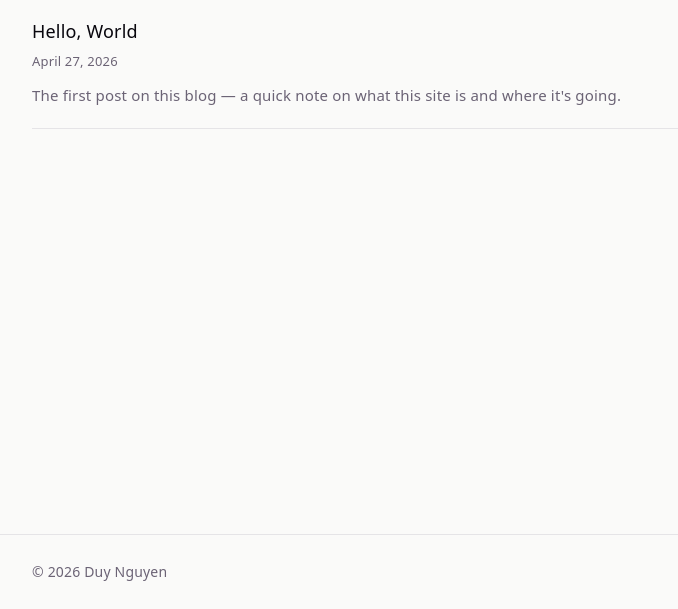
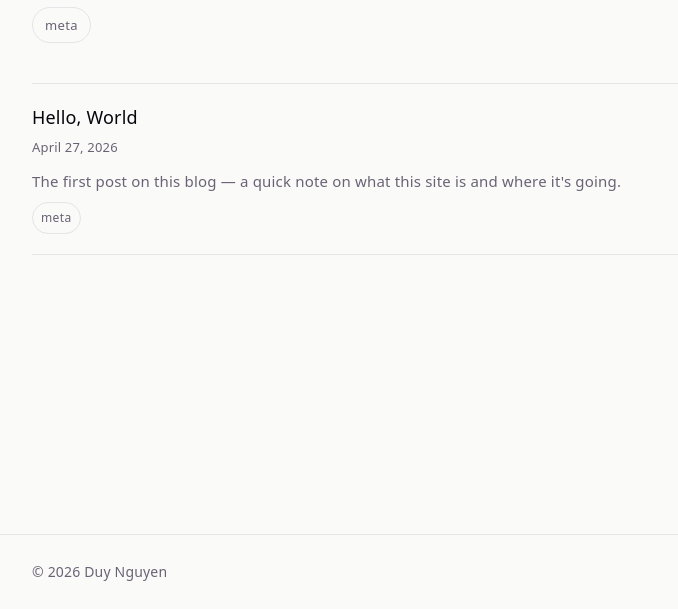
Before and after one commit to duy123321/duys-blog, an Astro site: page /blog in a window 1280 px wide. Shown: the part 191-800 px from the top of the page, without its empty margins (77-755 px from the left). Built offline with nearby package versions, Linux system fonts and the light colour scheme; Astro itself is replaced by a stand-in of ours.

Commit message:
added tags

```diff
--- a/src/content.config.ts
+++ b/src/content.config.ts
@@ -9,6 +9,7 @@ const blog = defineCollection({
     date: z.coerce.date(),
     description: z.string(),
     draft: z.boolean().default(false),
+    tags: z.array(z.string()).optional().default([]),
   }),
 });
 
--- a/src/content/blog/hello-world.md
+++ b/src/content/blog/hello-world.md
@@ -3,6 +3,7 @@ title: "Hello, World"
 date: 2026-04-27
 description: "The first post on this blog — a quick note on what this site is and where it's going."
 draft: false
+tags: ["meta"]
 ---
 
 Welcome to the blog. This is where I write about software, side projects, and whatever else I find interesting.
--- a/src/layouts/BlogPost.astro
+++ b/src/layouts/BlogPost.astro
@@ -5,9 +5,10 @@ interface Props {
   title: string;
   date: Date;
   description: string;
+  tags?: string[];
 }
 
-const { title, date, description } = Astro.props;
+const { title, date, description, tags = [] } = Astro.props;
 
 const formattedDate = date.toLocaleDateString('en-US', {
   year: 'numeric',
@@ -23,6 +24,13 @@ const formattedDate = date.toLocaleDateString('en-US', {
       <time datetime={date.toISOString().split('T')[0]} class="post-date">
         {formattedDate}
       </time>
+      {tags.length > 0 && (
+        <div class="post-tags">
+          {tags.map((tag) => (
+            <a href={`/tags/${tag}`} class="tag">{tag}</a>
+          ))}
+        </div>
+      )}
     </header>
     <div class="post-body">
       <slot />
@@ -47,6 +55,29 @@ const formattedDate = date.toLocaleDateString('en-US', {
     color: var(--text);
     font-size: 14px;
     letter-spacing: 0.02em;
+  }
+
+  .post-tags {
+    display: flex;
+    flex-wrap: wrap;
+    gap: 6px;
+    margin-top: 12px;
+  }
+
+  .tag {
+    font-size: 12px;
+    color: var(--text);
+    border: 1px solid var(--border);
+    border-radius: 999px;
+    padding: 2px 8px;
+    text-decoration: none;
+    letter-spacing: 0.03em;
+  }
+
+  .tag:hover {
+    color: var(--accent);
+    border-color: var(--accent);
+    text-decoration: none;
   }
 
   .post-body {
--- a/src/pages/blog/[slug].astro
+++ b/src/pages/blog/[slug].astro
@@ -18,6 +18,7 @@ const { Content } = await render(post);
   title={post.data.title}
   date={post.data.date}
   description={post.data.description}
+  tags={post.data.tags}
 >
   <Content />
 </BlogPost>
--- a/src/pages/blog/index.astro
+++ b/src/pages/blog/index.astro
@@ -6,6 +6,7 @@ const allPosts = await getCollection('blog', ({ data }) => !data.draft);
 const posts = allPosts.sort(
   (a, b) => b.data.date.getTime() - a.data.date.getTime()
 );
+const allTags = [...new Set(allPosts.flatMap((p) => p.data.tags ?? []))].sort();
 ---
 
 <Base
@@ -14,6 +15,17 @@ const posts = allPosts.sort(
 >
   <div class="blog-index">
     <h1>Blog</h1>
+
+    {allTags.length > 0 && (
+      <div class="topics">
+        <h2 class="topics-label">Search by Topic</h2>
+        <div class="topics-list">
+          {allTags.map((tag) => (
+            <a href={`/tags/${tag}`} class="topic-tag">{tag}</a>
+          ))}
+        </div>
+      </div>
+    )}
 
     {posts.length === 0 && <p>No posts yet. Check back soon.</p>}
 
@@ -35,6 +47,13 @@ const posts = allPosts.sort(
             {post.data.description && (
               <p class="post-description">{post.data.description}</p>
             )}
+            {post.data.tags && post.data.tags.length > 0 && (
+              <div class="post-tags">
+                {post.data.tags.map((tag: string) => (
+                  <span class="tag">{tag}</span>
+                ))}
+              </div>
+            )}
           </a>
         </li>
       ))}
@@ -45,7 +64,42 @@ const posts = allPosts.sort(
 <style>
   .blog-index h1 {
     margin-top: 0;
+    margin-bottom: 24px;
+  }
+
+  .topics {
     margin-bottom: 40px;
+  }
+
+  .topics-label {
+    font-size: 13px;
+    font-weight: 500;
+    letter-spacing: 0.06em;
+    text-transform: uppercase;
+    color: var(--text);
+    margin: 0 0 10px;
+  }
+
+  .topics-list {
+    display: flex;
+    flex-wrap: wrap;
+    gap: 8px;
+  }
+
+  .topic-tag {
+    font-size: 13px;
+    color: var(--text);
+    border: 1px solid var(--border);
+    border-radius: 999px;
+    padding: 4px 12px;
+    text-decoration: none;
+    letter-spacing: 0.03em;
+  }
+
+  .topic-tag:hover {
+    color: var(--accent);
+    border-color: var(--accent);
+    text-decoration: none;
   }
 
   .post-list {
@@ -95,4 +149,20 @@ const posts = allPosts.sort(
     color: var(--text);
     margin: 0;
   }
+
+  .post-tags {
+    display: flex;
+    flex-wrap: wrap;
+    gap: 6px;
+    margin-top: 8px;
+  }
+
+  .tag {
+    font-size: 12px;
+    color: var(--text);
+    border: 1px solid var(--border);
+    border-radius: 999px;
+    padding: 2px 8px;
+    letter-spacing: 0.03em;
+  }
 </style>
--- /dev/null
+++ b/src/pages/tags/[tag].astro
@@ -0,0 +1,119 @@
+---
+import { getCollection } from 'astro:content';
+import Base from '../../layouts/Base.astro';
+
+export async function getStaticPaths() {
+  const posts = await getCollection('blog', ({ data }) => !data.draft);
+  const tagSet = new Set(posts.flatMap((post) => post.data.tags ?? []));
+  return [...tagSet].map((tag) => ({
+    params: { tag },
+    props: {
+      posts: posts
+        .filter((post) => post.data.tags?.includes(tag))
+        .sort((a, b) => b.data.date.getTime() - a.data.date.getTime()),
+    },
+  }));
+}
+
+const { tag } = Astro.params;
+const { posts } = Astro.props;
+---
+
+<Base title={`#${tag} — Duy Nguyen`} description={`Posts tagged "${tag}"`}>
+  <div class="tag-index">
+    <h1><span class="tag-label">{tag}</span></h1>
+    <p class="post-count">{posts.length} {posts.length === 1 ? 'post' : 'posts'}</p>
+
+    <ul class="post-list">
+      {posts.map((post) => (
+        <li class="post-item">
+          <a href={`/blog/${post.id.replace(/\.mdx?$/, '')}`} class="post-link">
+            <span class="post-title">{post.data.title}</span>
+            <time
+              datetime={post.data.date.toISOString().split('T')[0]}
+              class="post-date"
+            >
+              {post.data.date.toLocaleDateString('en-US', {
+                year: 'numeric',
+                month: 'long',
+                day: 'numeric',
+              })}
+            </time>
+            {post.data.description && (
+              <p class="post-description">{post.data.description}</p>
+            )}
+          </a>
+        </li>
+      ))}
+    </ul>
+  </div>
+</Base>
+
+<style>
+  .tag-index h1 {
+    margin-top: 0;
+    margin-bottom: 4px;
+    display: flex;
+    align-items: center;
+    gap: 10px;
+  }
+
+  .tag-label {
+    font-size: 28px;
+  }
+
+  .post-count {
+    font-size: 14px;
+    color: var(--text);
+    margin-top: 0;
+    margin-bottom: 40px;
+  }
+
+  .post-list {
+    list-style: none;
+    padding: 0;
+    margin: 0;
+  }
+
+  .post-item {
+    border-bottom: 1px solid var(--border);
+  }
+
+  .post-item:first-child {
+    border-top: 1px solid var(--border);
+  }
+
+  .post-link {
+    display: block;
+    padding-block: 20px;
+    color: inherit;
+    text-decoration: none;
+    transition: padding-left 0.2s;
+  }
+
+  .post-link:hover {
+    padding-left: 8px;
+    text-decoration: none;
+  }
+
+  .post-title {
+    display: block;
+    font-size: 18px;
+    font-weight: 500;
+    color: var(--text-h);
+    margin-bottom: 4px;
+  }
+
+  .post-date {
+    display: block;
+    font-size: 13px;
+    color: var(--text);
+    margin-bottom: 8px;
+  }
+
+  .post-description {
+    font-size: 15px;
+    color: var(--text);
+    margin: 0;
+  }
+</style>
```
